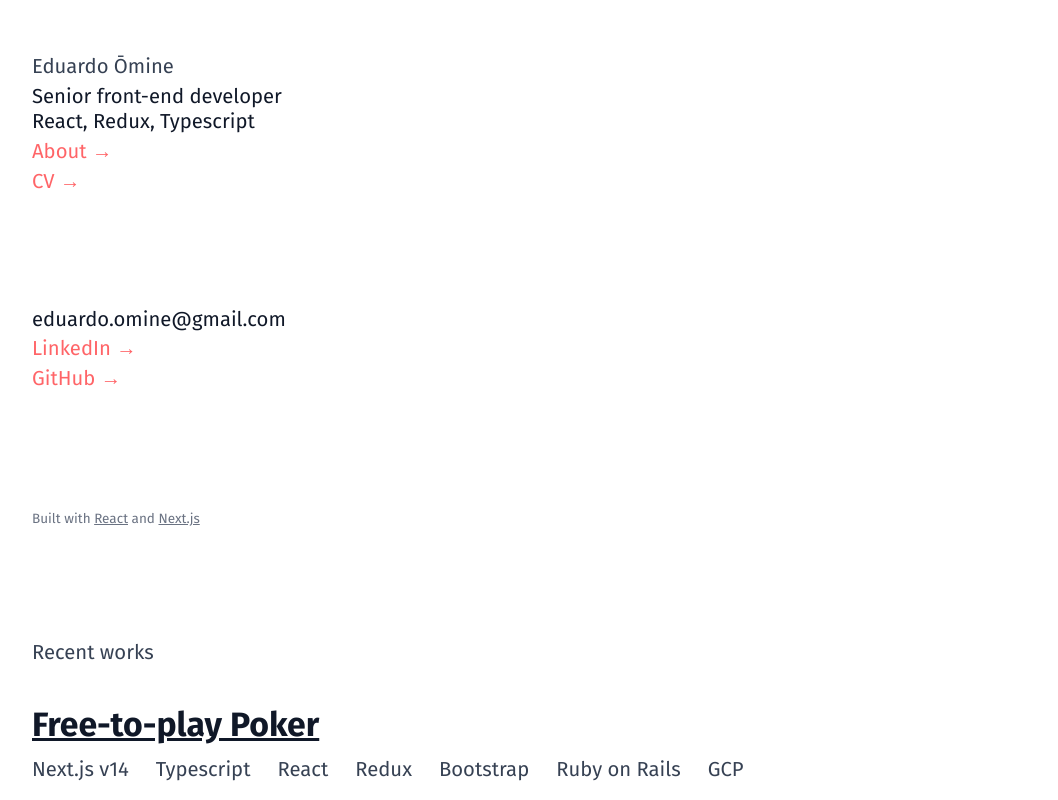
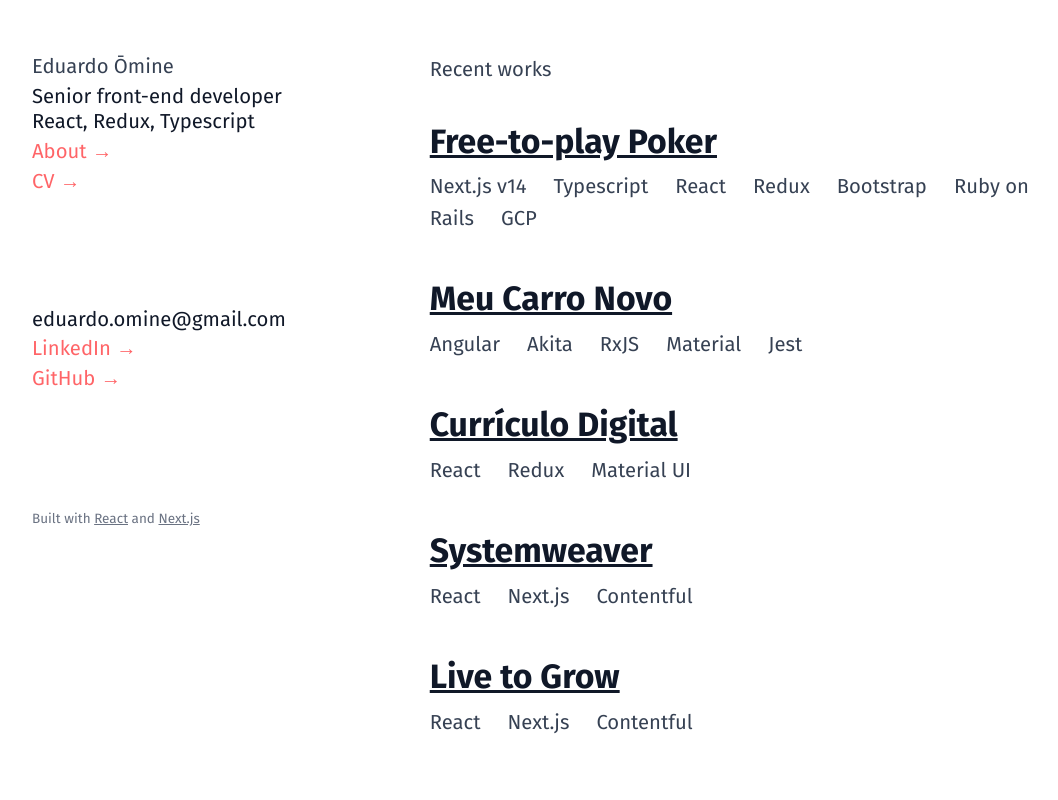
Before and after one commit to eomine/work-omine-net, a Next.js app: page / in a window 1280 px wide. Shown: the top 800 px of the page, without its empty margins (40-1098 px from the left). Built offline with nearby package versions, Linux system fonts and the light colour scheme.

Commit message:
Replace @screen directive

```diff
--- a/styles/layout.module.css
+++ b/styles/layout.module.css
@@ -1,20 +1,10 @@
 @reference "./globals.css";
 
-@screen md {
-  .wrapper {
-    display: grid;
-    grid-template-columns: 1fr 2fr;
-  }
-
-  .aside {
-    align-self: start;
-    position: sticky;
-    top: 0;
-  }
+.wrapper {
+  @apply md:grid md:grid-cols-[1fr_2fr];
+  @apply xl:grid-cols-[1fr_3fr];
 }
 
-@screen xl {
-  .wrapper {
-    grid-template-columns: 1fr 3fr;
-  }
+.aside {
+  @apply md:self-start md:sticky md:top-0;
 }
```
Also changed, not shown: styles/work.module.css (+2 -5 lines).
